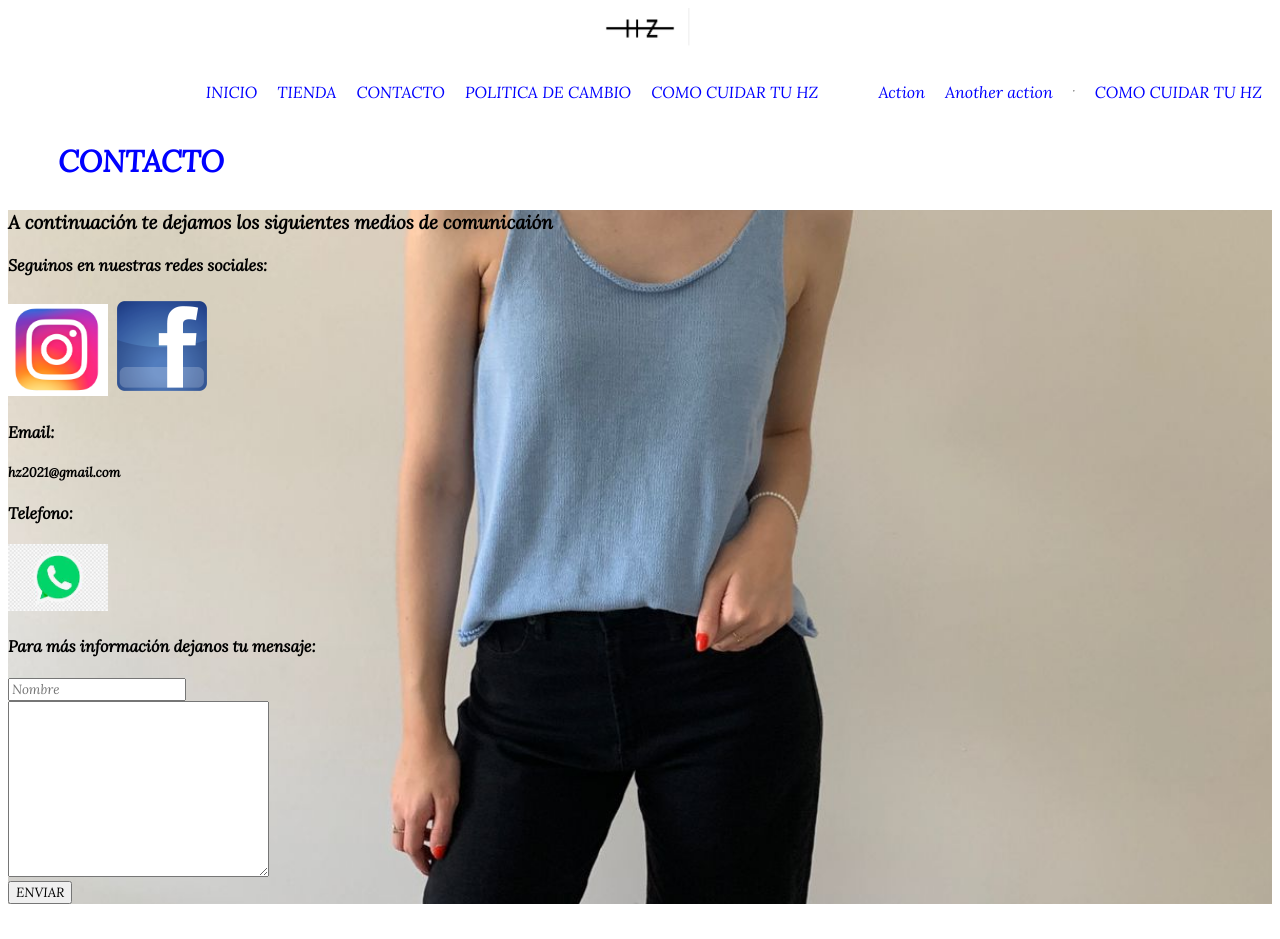
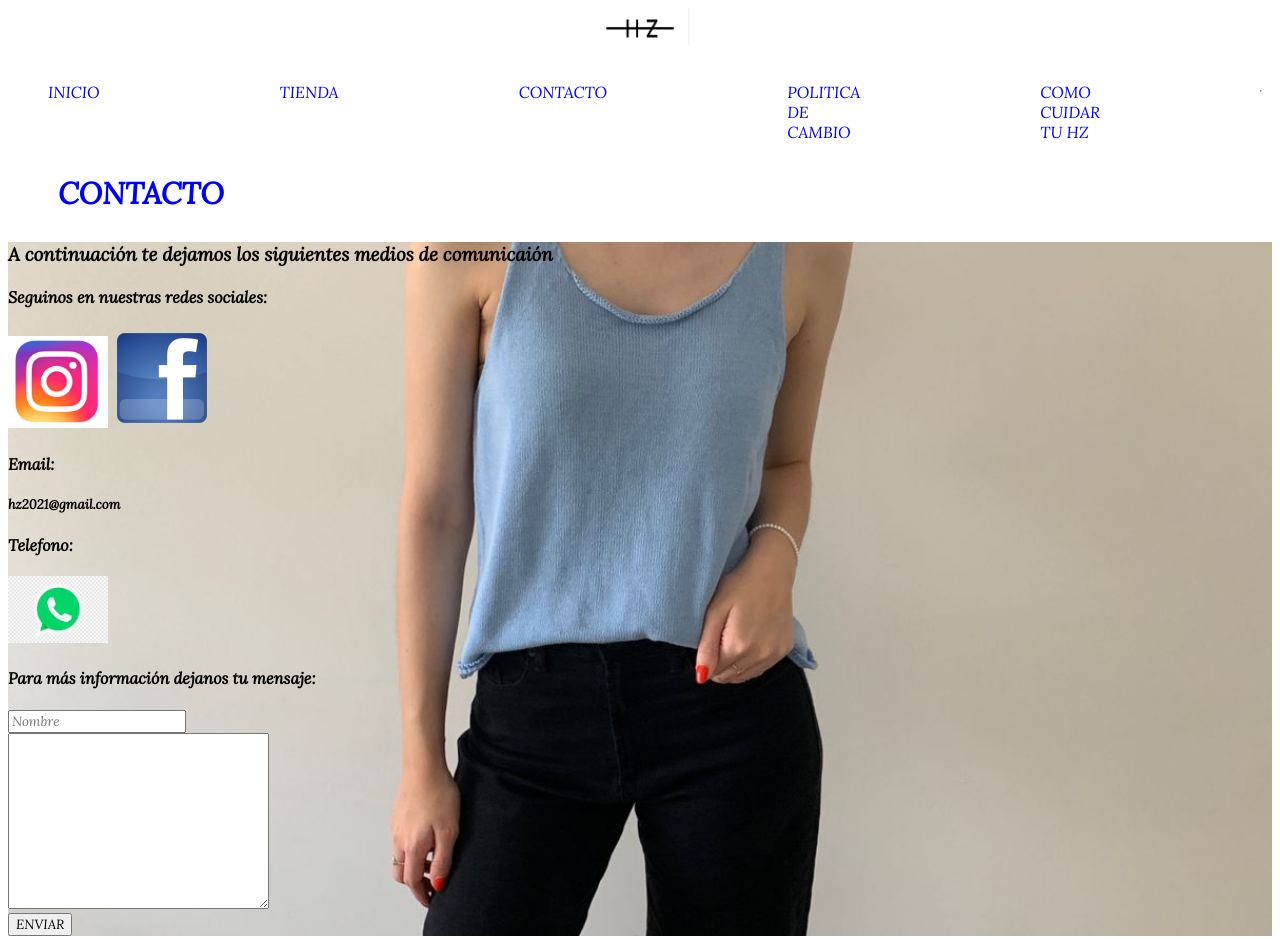
Before and after one commit to HZbsas/hzclothes, a plain HTML site: page views/contacto.html in a window 1280 px wide. Shown: the top 939 px of the page. Drawn offline with Linux system fonts and the light colour scheme; files that its build step writes are made by us from their sources; files whose address does not match are found by name.

Commit message:
segunda entrega proyecto final

```diff
--- a/css/estilo.css
+++ b/css/estilo.css
@@ -162,7 +162,7 @@ img {
       "main main main"
       "footer footer footer";
       grid-template-columns: 100%;
-      grid-template-rows: 250px 600px 420px;
+
 }
 header {
       grid-area: header;
@@ -237,7 +237,7 @@ ul {
       width: 100px;
       height: 50px;
 }
-.fotoTienda {
+.d-grid {
       display: grid;
 
       width: 80%;
--- a/views/contacto.html
+++ b/views/contacto.html
@@ -32,26 +32,15 @@
            </button>
          <div class="collapse navbar-collapse" id="navbarSupportedContent">
          <ul class="navbar-nav me-auto mb-2 mb-lg-0">
-         <li class="nav-item">
-          <a class="nav-link active" aria-current="page" href="../index.html">INICIO</a>
-         </li>
-         <li class="nav-item">
-          <a class="nav-link" href="views/tienda.html">TIENDA</a>
-          </li>
-          <li class="nav-item">
-          <a class="nav-link" href="views/contacto.html">CONTACTO</a>
-          </li>
-          <li class="nav-item">
-          <a class="nav-link" href="views/politica.html">POLITICA DE CAMBIO</a>
-          </li>
-          <li class="nav-item">
-          <a class="nav-link" href="views/cuidados.html">COMO CUIDAR TU HZ</a>
-          </li>
+         <li class="nav__item nav__item nav--background"><a class="nav-link active" aria-current="page" href="../index.html">INICIO</a></li>
+         <li class="nav__item nav__item nav--background"><a class="nav-link" href="views/tienda.html">TIENDA</a></li>
+         <li class="nav__item nav__item nav--background"><a class="nav-link" href="views/contacto.html">CONTACTO</a></li>
+         <li class="na__item nav__item nav--background"><a class="nav-link" href="views/politica.html">POLITICA DE CAMBIO</a></li>
+          <li class="nav__item nav__item nav--background"><a class="nav-link" href="views/cuidados.html">COMO CUIDAR TU HZ</a></li>
           <ul class="dropdown-menu" aria-labelledby="navbarDropdown">
-            <li><a class="dropdown-item" href="#">Action</a></li>
-            <li><a class="dropdown-item" href="#">Another action</a></li>
+            <!-- <li><a class="dropdown-item" href="#">Action</a></li>
+            <li><a class="dropdown-item" href="#">Another action</a></li> -->
             <li><hr class="dropdown-divider"></li>
-            <li><a class="dropdown-item" href="views/cuidados.html">COMO CUIDAR TU HZ</a></li>
           </ul>
          </ul>
          <form class="d-flex">
```
Also changed, not shown: index.html (+5 -18 lines), views/cuidados.html (+7 -18 lines), views/politica.html (+6 -15 lines), views/tienda.html (+8 -18 lines), assets/img/fotoinicio.png (added).
